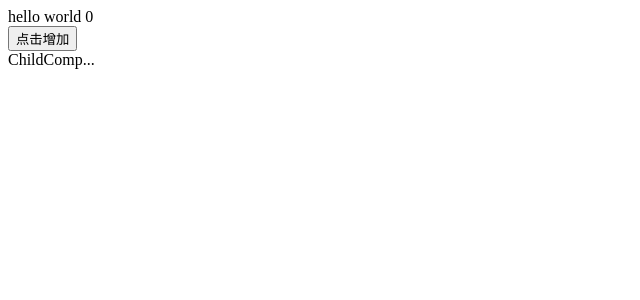
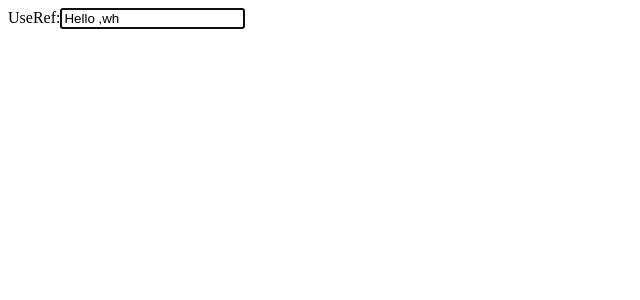
Before and after one commit to scalerone/ReactHooksDemo, a React (Create React App) app in the folder demo01/: page / in a window 1280 px wide. Shown: the top 300 px of the page, without its empty margins (0-640 px from the left). Built offline with nearby package versions, Linux system fonts and the light colour scheme.

Commit message:
useRef指向 dom 元素

```diff
--- /dev/null
+++ b/demo01/src/UseRef.js
@@ -0,0 +1,18 @@
+import React, { useRef, useEffect } from 'react';
+//使用 useRef 创建的变量指向一个 input 元素，并在页面渲染后使 input 聚焦
+const Page1 = () => {
+  const myRef = useRef(null);
+  useEffect(() => {
+    myRef.current.value="Hello ,wh"
+    console.log(myRef) //输出获取到的DOM节点
+    myRef.current.focus()
+  });
+  return (
+    <div>
+      <span>UseRef:</span>
+      <input ref={myRef} type="text"/>
+    </div>
+  );
+};
+
+export default Page1;
--- a/demo01/src/index.js
+++ b/demo01/src/index.js
@@ -12,6 +12,7 @@ import ReactDOM from 'react-dom';
 // import Example from "./Example8";
 // import Example from "./UseReducer";
 // import Example from "./UseMemo";
-import Example from "./UseCallback";
+// import Example from "./UseCallback";
+import Example from "./UseRef";
 // ReactDOM.render(<App />, document.getElementById('root'));
 ReactDOM.render(<Example />, document.getElementById('root'));
```
